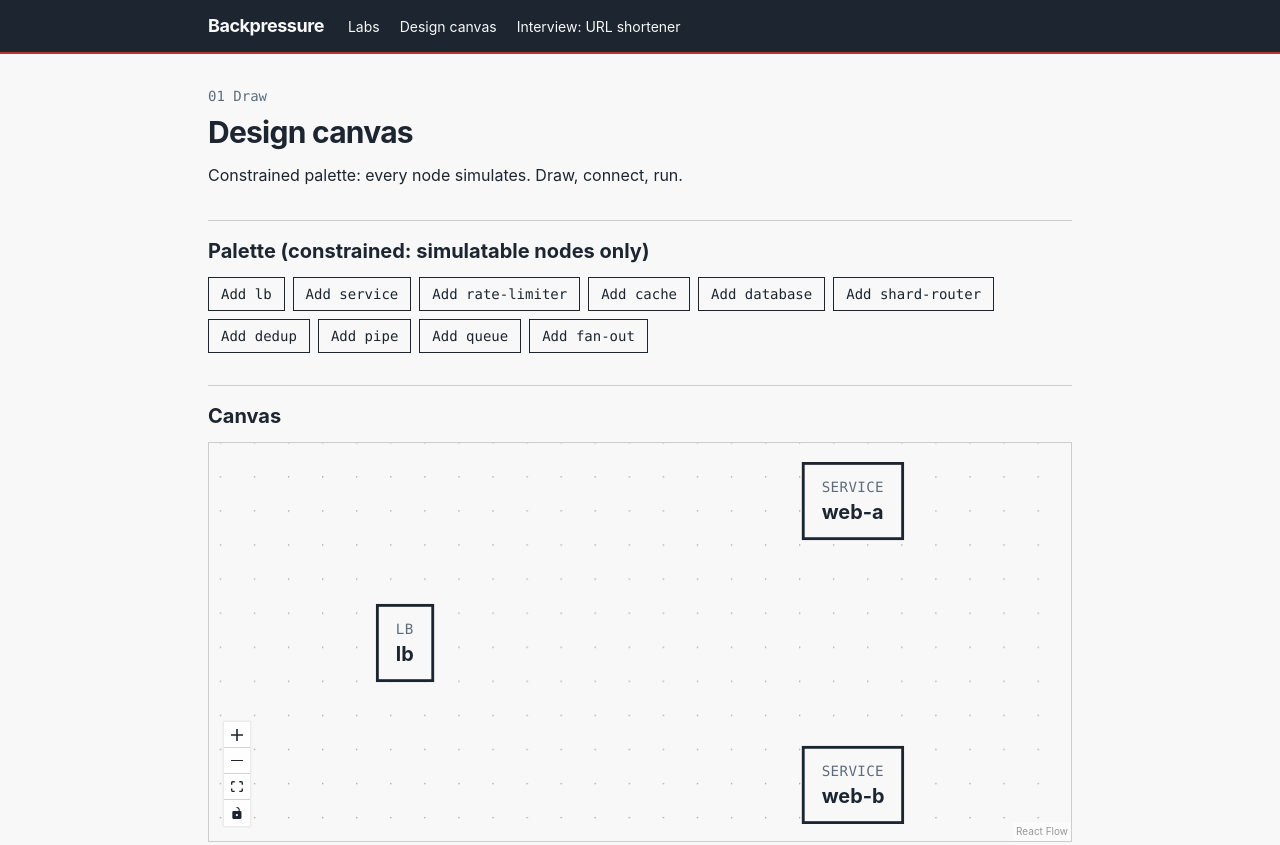
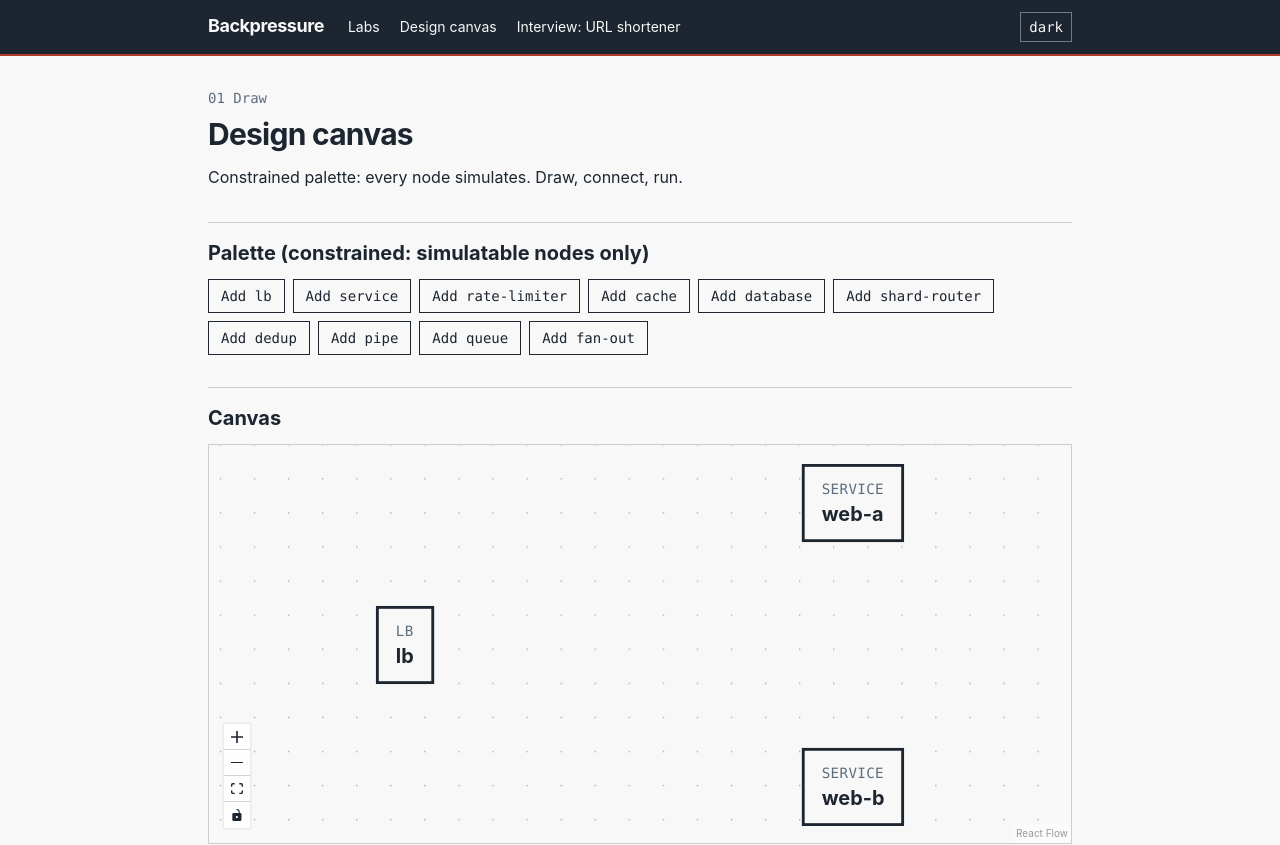
Before and after one commit to electron224/backpressure, a Next.js app in the folder apps/web/: page /design in a window 1280 px wide. Shown: the top 845 px of the page. Built offline with nearby package versions, Linux system fonts and the light colour scheme.

Commit message:
feat(web): dark mode + chaos explainer

```diff
--- a/apps/web/app/concepts/[slug]/page.tsx
+++ b/apps/web/app/concepts/[slug]/page.tsx
@@ -19,7 +19,7 @@ export default async function ConceptPage({ params }: { params: { slug: string }
       <p className="mt-8 font-mono text-sm text-smoke">01 Learn</p>
       <h1 className="mt-2 text-3xl font-bold tracking-tight">{concept.meta.title}</h1>
       <section aria-label="Learn">
-        <div className="prose mt-4 max-w-2xl leading-relaxed">{content}</div>
+        <div className="prose mt-4 max-w-2xl leading-relaxed dark:prose-invert">{content}</div>
       </section>
       <ConceptNav slug={params.slug} prerequisites={concept.meta.prerequisites} next={next} />
       <ConceptLab slug={concept.meta.id} preset={getPreset(concept.meta.id)} challenges={concept.challenges} recall={concept.recall} />
--- a/apps/web/app/globals.css
+++ b/apps/web/app/globals.css
@@ -3,6 +3,18 @@
 @tailwind utilities;
 
 @layer base {
+  :root {
+    --paper: 247 248 247;
+    --ink: 28 37 48;
+    --smoke: 93 109 126;
+    --ember: 176 58 46;
+  }
+  .dark {
+    --paper: 18 22 29;
+    --ink: 233 236 241;
+    --smoke: 154 164 178;
+    --ember: 224 108 91;
+  }
   body {
     @apply bg-paper text-ink font-sans antialiased;
   }
--- a/apps/web/app/layout.tsx
+++ b/apps/web/app/layout.tsx
@@ -1,10 +1,16 @@
 import type { ReactNode } from "react";
 import Link from "next/link";
 import "./globals.css";
+import { ThemeToggle } from "../components/theme-toggle";
+
+const THEME_SCRIPT = `(function(){try{var t=localStorage.getItem("bp:theme");if(!t)t=window.matchMedia("(prefers-color-scheme: dark)").matches?"dark":"light";if(t==="dark")document.documentElement.classList.add("dark");}catch(e){}})();`;
 
 export default function RootLayout({ children }: { children: ReactNode }): JSX.Element {
   return (
-    <html lang="en">
+    <html lang="en" suppressHydrationWarning>
+      <head>
+        <script dangerouslySetInnerHTML={{ __html: THEME_SCRIPT }} />
+      </head>
       <body>
         <header className="bg-ink text-paper">
           <div className="mx-auto flex max-w-4xl flex-wrap items-baseline gap-x-6 gap-y-1 px-4 py-3">
@@ -16,6 +22,9 @@ export default function RootLayout({ children }: { children: ReactNode }): JSX.E
               <Link href="/design">Design canvas</Link>
               <Link href="/problems/design-url-shortener">Interview: URL shortener</Link>
             </nav>
+            <span className="ml-auto">
+              <ThemeToggle />
+            </span>
           </div>
           <div className="h-0.5 bg-ember" aria-hidden="true" />
         </header>
--- a/apps/web/app/problems/[slug]/page.tsx
+++ b/apps/web/app/problems/[slug]/page.tsx
@@ -28,7 +28,7 @@ export default async function ProblemPage({ params }: { params: { slug: string }
       <h1 className="mt-2 text-3xl font-bold tracking-tight">{problem.meta.title}</h1>
       <ReadinessBanner required={problem.meta.concepts_required} />
       <section aria-label="Brief">
-        <div className="prose mt-4 max-w-2xl leading-relaxed">{content}</div>
+        <div className="prose mt-4 max-w-2xl leading-relaxed dark:prose-invert">{content}</div>
       </section>
       <nav aria-label="Problems" className="mt-6 border-t border-ink/20 pt-4">
         <h2 className="text-xl font-bold">Other interviews</h2>
--- a/apps/web/components/concept-lab.tsx
+++ b/apps/web/components/concept-lab.tsx
@@ -255,6 +255,10 @@ export function ConceptLab({
         <h2 className="text-xl font-bold">
           <span className="mr-3 font-mono text-sm font-normal text-smoke">04</span>Chaos button
         </h2>
+        <p className="mt-3 max-w-2xl leading-relaxed">
+          Kills a random backend or spikes traffic, so you can watch the survivor cope. Try it right after a clean
+          run: compare the two tables and find what broke first.
+        </p>
         <button type="button" className="mt-3 border border-ink px-3 py-1.5" onClick={injectChaos}>
           Inject random fault
         </button>
--- a/apps/web/components/design-canvas.tsx
+++ b/apps/web/components/design-canvas.tsx
@@ -17,6 +17,7 @@ import { runPreset } from "@backpressure/concept-engine";
 import { runChecks } from "@backpressure/coach/checks";
 import type { StructuralFinding } from "@backpressure/coach/checks";
 import { NarrationFeed } from "./narration-feed";
+import { useTheme } from "./theme-toggle";
 
 interface RunReport {
   rows: { label: string; p99: number; verdict: string; narration: string }[];
@@ -84,6 +85,7 @@ export function DesignCanvas(): JSX.Element {
   );
 
   const palette = useMemo(() => paletteKinds(), []);
+  const theme = useTheme();
 
   function addNode(kind: string): void {
     nodeCounter += 1;
@@ -141,7 +143,7 @@ export function DesignCanvas(): JSX.Element {
             onEdgesChange={onEdgesChange}
             onConnect={onConnect}
             fitView
-            colorMode="light"
+            colorMode={theme}
           >
             <Background gap={24} />
             <Controls />
--- /dev/null
+++ b/apps/web/components/theme-toggle.tsx
@@ -0,0 +1,54 @@
+// apps/web/components/theme-toggle.tsx
+"use client";
+
+import { useEffect, useState } from "react";
+
+function currentTheme(): "light" | "dark" {
+  if (typeof document === "undefined") return "light";
+  return document.documentElement.classList.contains("dark") ? "dark" : "light";
+}
+
+export function ThemeToggle(): JSX.Element {
+  const [theme, setTheme] = useState<"light" | "dark">("light");
+
+  useEffect(() => {
+    setTheme(currentTheme());
+  }, []);
+
+  function toggle(): void {
+    const next = theme === "dark" ? "light" : "dark";
+    document.documentElement.classList.toggle("dark", next === "dark");
+    try {
+      window.localStorage.setItem("bp:theme", next);
+    } catch {
+      // Private mode: theme simply does not persist.
+    }
+    window.dispatchEvent(new CustomEvent("bp:theme", { detail: next }));
+    setTheme(next);
+  }
+
+  return (
+    <button
+      type="button"
+      className="border border-paper/40 px-2 py-1 font-mono text-sm"
+      onClick={toggle}
+      aria-label={theme === "dark" ? "Switch to light mode" : "Switch to dark mode"}
+    >
+      {theme === "dark" ? "light" : "dark"}
+    </button>
+  );
+}
+
+export function useTheme(): "light" | "dark" {
+  const [theme, setTheme] = useState<"light" | "dark">("light");
+  useEffect(() => {
+    setTheme(currentTheme());
+    const listener = (event: Event): void => {
+      const detail: unknown = (event as CustomEvent).detail;
+      if (detail === "dark" || detail === "light") setTheme(detail);
+    };
+    window.addEventListener("bp:theme", listener);
+    return () => window.removeEventListener("bp:theme", listener);
+  }, []);
+  return theme;
+}
--- a/apps/web/tailwind.config.ts
+++ b/apps/web/tailwind.config.ts
@@ -6,10 +6,10 @@ export default {
   theme: {
     extend: {
       colors: {
-        paper: "#F7F8F7",
-        ink: "#1C2530",
-        smoke: "#5D6D7E",
-        ember: "#B03A2E",
+        paper: "rgb(var(--paper) / <alpha-value>)",
+        ink: "rgb(var(--ink) / <alpha-value>)",
+        smoke: "rgb(var(--smoke) / <alpha-value>)",
+        ember: "rgb(var(--ember) / <alpha-value>)",
       },
       fontFamily: {
         sans: ["-apple-system", "BlinkMacSystemFont", "Segoe UI", "Helvetica", "Arial", "sans-serif"],
```
